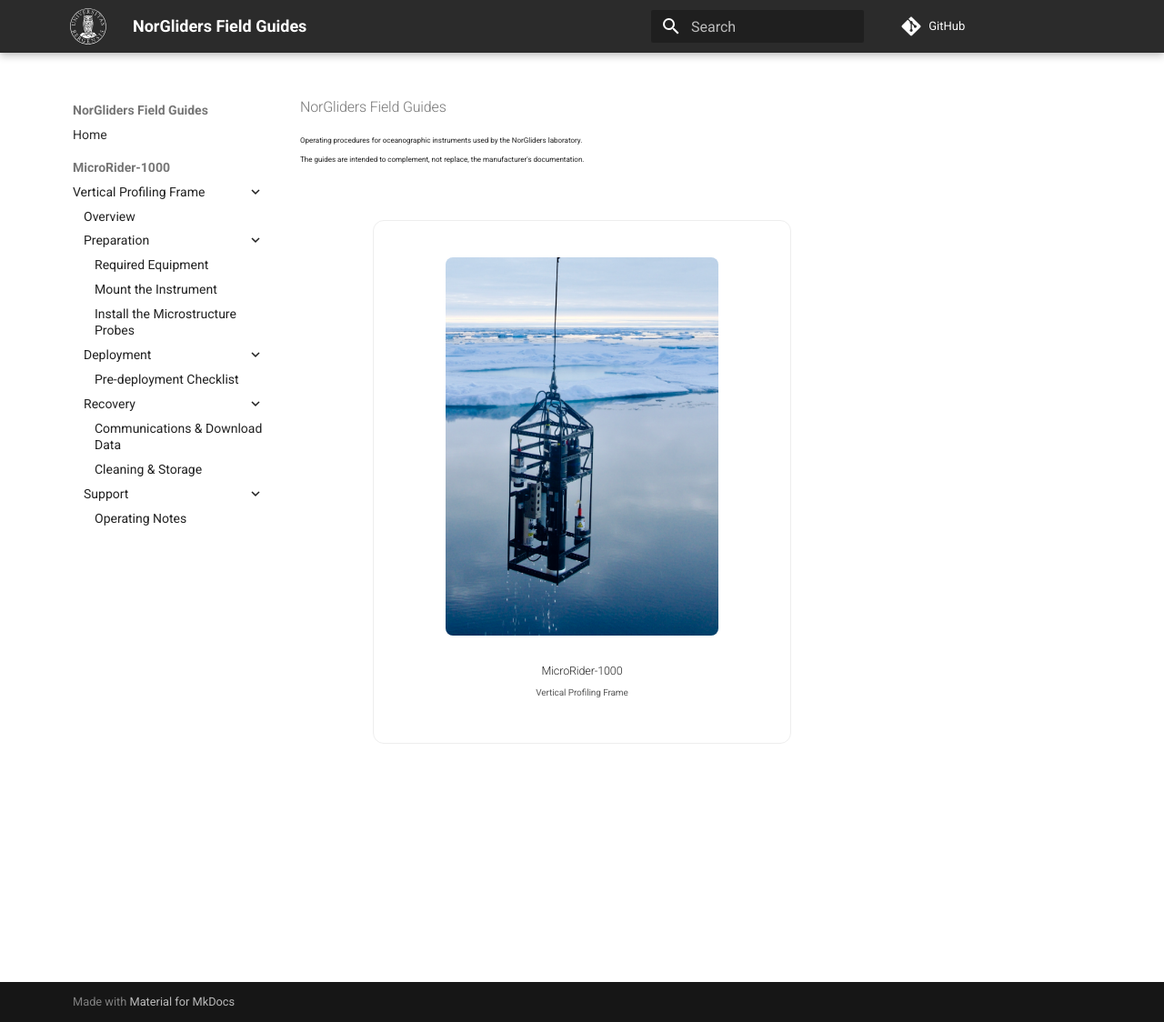
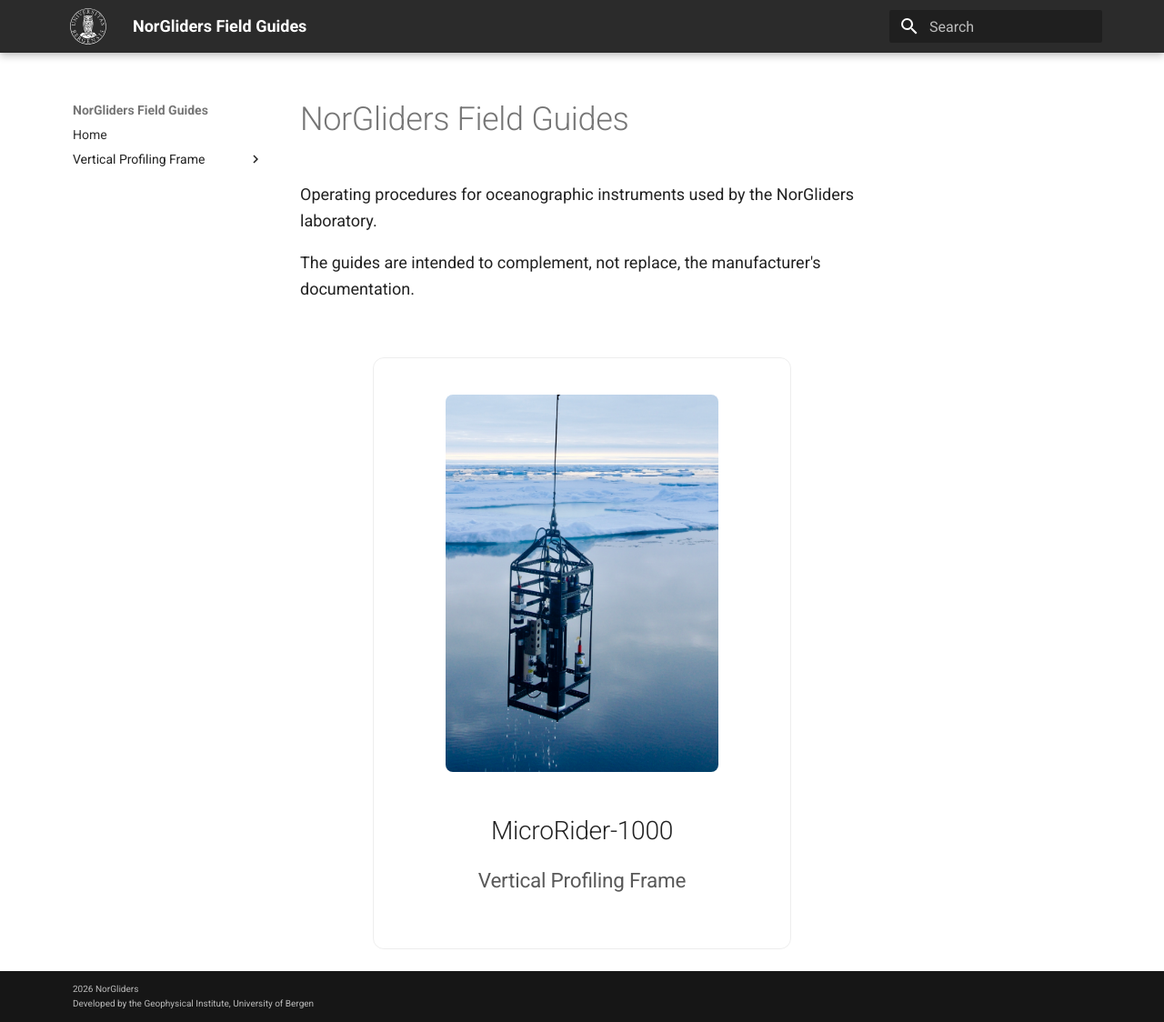
Before and after one commit to NorGliders/field-guides, an MkDocs documentation site: the page built from docs/index.md, in a window 1280 px wide and 1124 px high. Shown: the whole window at 91% size. Built offline with MkDocs 1.6.1 and Material for MkDocs 9.7.7, drawn with Linux system fonts in a browser that asks for light colours; comment, search, counter and statistics services are not loaded.

Commit message:
Edits to mkdocs.yml

```diff
--- a/docs/stylesheets/extra.css
+++ b/docs/stylesheets/extra.css
@@ -12,7 +12,7 @@
 }
 
 .md-typeset {
-    font-size: 0.4rem;
+    font-size: 0.9rem;
 }
 
 
@@ -106,6 +106,21 @@
     max-height: none;
 }
 
+/* Remove "Made with Material for MkDocs" */
+.md-copyright a[href*="squidfunk.github.io"] {
+    display: none;
+}
+
+/* Hide the text "Made with" */
+
+.md-copyright {
+    font-size: 0;
+}
+
+.md-copyright__highlight {
+    font-size: 0.5rem;   /* or whatever size you prefer */
+}
+
 :root {
     --md-primary-fg-color: #2b2b2b;
     --md-primary-fg-color--light: #424242;
--- a/mkdocs.yml
+++ b/mkdocs.yml
@@ -1,7 +1,6 @@
 site_name: NorGliders Field Guides
 site_description: Operating procedures for NorGliders field instrumentation.
 site_url: https://norgliders.github.io/field-guides/
-repo_url: https://github.com/NorGliders/field-guides
 
 plugins:
   - search
@@ -11,8 +10,6 @@ plugins:
 theme:
   name: material
   features:
-    - navigation.expand
-    - navigation.sections
     - navigation.top
     - navigation.instant
     - search.highlight
@@ -23,6 +20,10 @@ theme:
       primary: custom
       accent: blue
   logo: assets/logos/UiB-emblem_white.svg
+
+copyright: |
+  2026 NorGliders<br>
+  Developed by the Geophysical Institute, University of Bergen
 
 markdown_extensions:
   - admonition
@@ -48,21 +49,12 @@ extra_css:
 nav:
   - Home: index.md
 
-  - MicroRider-1000:
-      - Vertical Profiling Frame:
-          - Overview: microrider-1000/vertical-profiling-frame/index.md
-
-          - Preparation:
-              - Required Equipment: microrider-1000/vertical-profiling-frame/required-equipment.md
-              - Mount the Instrument: microrider-1000/vertical-profiling-frame/mounting.md
-              - Install the Microstructure Probes: microrider-1000/vertical-profiling-frame/install-probes.md
-
-          - Deployment:
-              - Pre-deployment Checklist: microrider-1000/vertical-profiling-frame/pre-deployment-checklist.md
-
-          - Recovery:
-              - Communications & Download Data: microrider-1000/vertical-profiling-frame/comms.md
-              - Cleaning & Storage: microrider-1000/vertical-profiling-frame/storage.md
-
-          - Support:
-              - Operating Notes: microrider-1000/vertical-profiling-frame/operational.md
+  - Vertical Profiling Frame:
+      - Overview: microrider-1000/vertical-profiling-frame/index.md
+      - Required Equipment: microrider-1000/vertical-profiling-frame/required-equipment.md
+      - Mount the Instrument: microrider-1000/vertical-profiling-frame/mounting.md
+      - Install the Microstructure Probes: microrider-1000/vertical-profiling-frame/install-probes.md
+      - Pre-deployment Checklist: microrider-1000/vertical-profiling-frame/pre-deployment-checklist.md
+      - Communications & Download Data: microrider-1000/vertical-profiling-frame/comms.md
+      - Cleaning & Storage: microrider-1000/vertical-profiling-frame/storage.md
+      - Operating Notes: microrider-1000/vertical-profiling-frame/operational.md
```
